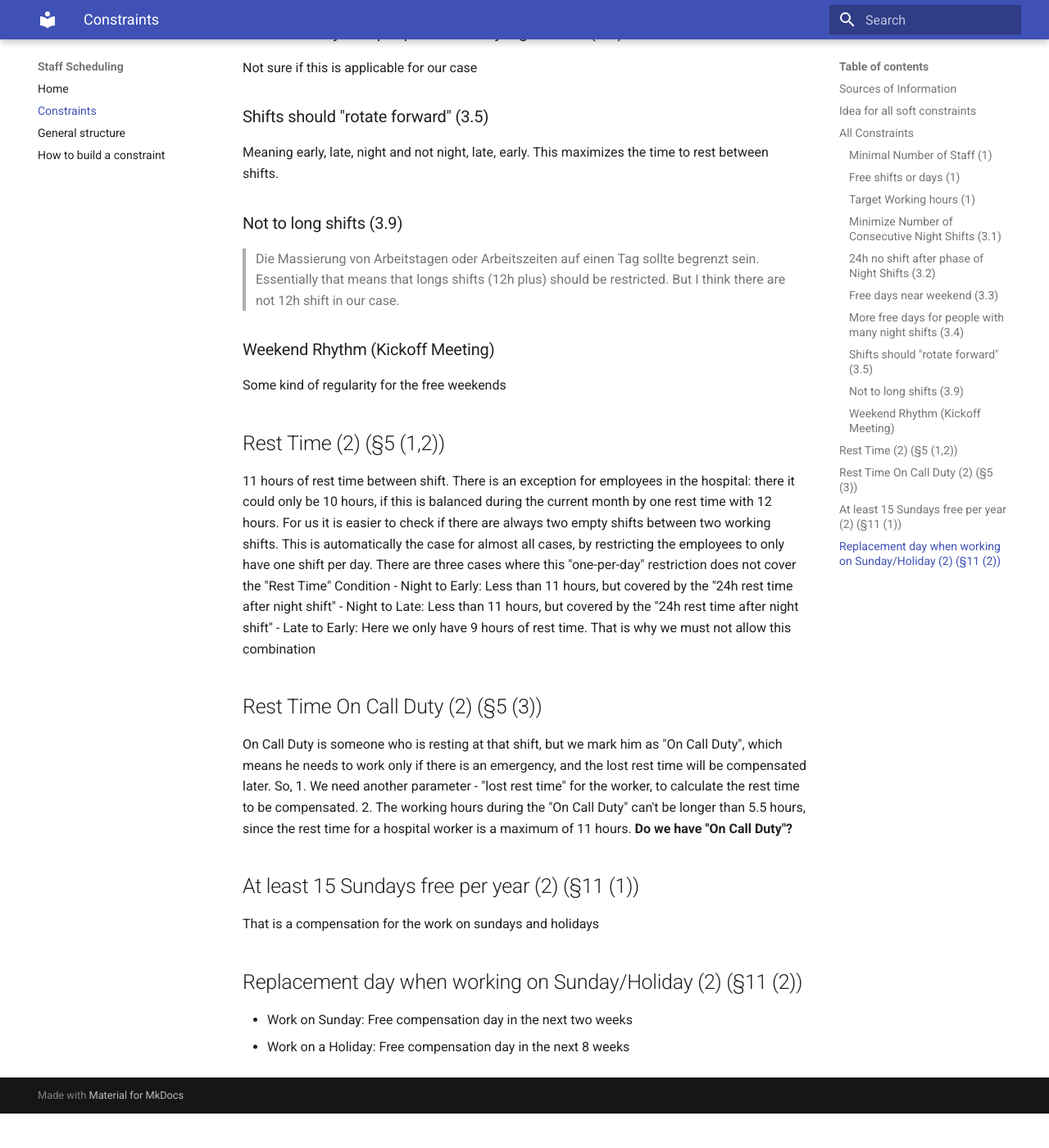
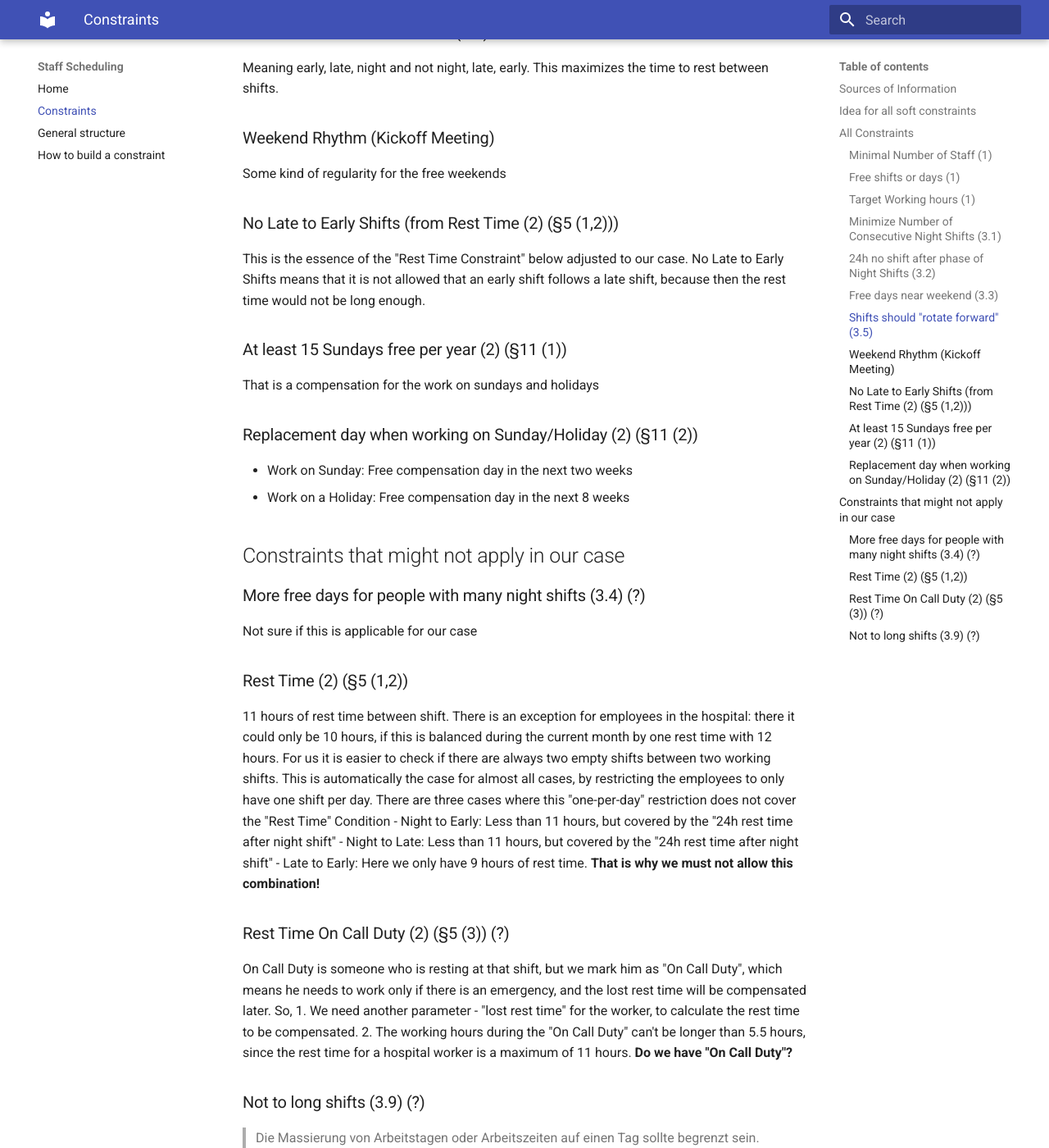
Before and after one commit to CombiRWTH/StaffScheduling, an MkDocs documentation site: the page built from docs/Constraints.md, in a window 1280 px wide and 1400 px high, scrolled down 2062 px. Shown: the whole window at 82% size. Built offline with MkDocs 1.6.1 and Material for MkDocs 9.7.7, drawn with Linux system fonts in a browser that asks for light colours; before the commit the page ends 3420 px from its top, so only the background shows below that; some of the changed text lies outside the part shown.

Commit message:
Changed order of constraints and added "no late to early"
I change the order of the constraints to list the "not interesting in our case" to the end of the list.
Additionally I added the constraint "No Late to Early Shifts" which essentially boils down "Rest Time" to the only aspect that is important in our case.

```diff
--- a/docs/Constraints.md
+++ b/docs/Constraints.md
@@ -57,35 +57,41 @@ Free days should come in pairs (two) and include at least one weekend day:
 - Saturday and Sunday
 - Sunday and Monday
 
-### More free days for people with many night shifts (3.4)
-Not sure if this is applicable for our case
-
 ### Shifts should "rotate forward" (3.5)
 Meaning early, late, night and not night, late, early. This maximizes the time to rest between shifts.
-
-### Not to long shifts (3.9)
-> Die Massierung von Arbeitstagen oder Arbeitszeiten auf einen Tag sollte begrenzt sein.
-Essentially that means that longs shifts (12h plus) should be restricted. But I think there are not 12h shift in our case.
 
 ### Weekend Rhythm (Kickoff Meeting)
 Some kind of regularity for the free weekends
 
-## Rest Time (2) (§5 (1,2))
+### No Late to Early Shifts (from Rest Time (2) (§5 (1,2)))
+This is the essence of the "Rest Time Constraint" below adjusted to our case.
+No Late to Early Shifts means that it is not allowed that an early shift follows a late shift, because then the rest time would not be long enough.
+
+### At least 15 Sundays free per year (2) (§11 (1))
+That is a compensation for the work on sundays and holidays
+
+### Replacement day when working on Sunday/Holiday (2) (§11 (2))
+- Work on Sunday: Free compensation day in the next two weeks
+- Work on a Holiday: Free compensation day in the next 8 weeks
+
+## Constraints that might not apply in our case
+
+### More free days for people with many night shifts (3.4) (?)
+Not sure if this is applicable for our case
+
+### Rest Time (2) (§5 (1,2))
 11 hours of rest time between shift. There is an exception for employees in the hospital: there it could only be 10 hours, if this is balanced during the current month by one rest time with 12 hours.
 For us it is easier to check if there are always two empty shifts between two working shifts. This is automatically the case for almost all cases, by restricting the employees to only have one shift per day. There are three cases where this "one-per-day" restriction does not cover the "Rest Time" Condition
 - Night to Early: Less than 11 hours, but covered by the "24h rest time after night shift"
 - Night to Late: Less than 11 hours, but covered by the "24h rest time after night shift"
-- Late to Early: Here we only have 9 hours of rest time. That is why we must not allow this combination
+- Late to Early: Here we only have 9 hours of rest time. **That is why we must not allow this combination!**
 
-## Rest Time On Call Duty (2) (§5 (3))
+### Rest Time On Call Duty (2) (§5 (3)) (?)
 On Call Duty is someone who is resting at that shift, but we mark him as "On Call Duty", which means he needs to work only if there is an emergency, and the lost rest time will be compensated later. So,
 1. We need another parameter - "lost rest time" for the worker, to calculate the rest time to be compensated.
 2. The working hours during the "On Call Duty" can't be longer than 5.5 hours, since the rest time for a hospital worker is a maximum of 11 hours.
 **Do we have "On Call Duty"?**
 
-## At least 15 Sundays free per year (2) (§11 (1))
-That is a compensation for the work on sundays and holidays
-
-## Replacement day when working on Sunday/Holiday (2) (§11 (2))
-- Work on Sunday: Free compensation day in the next two weeks
-- Work on a Holiday: Free compensation day in the next 8 weeks
+### Not to long shifts (3.9) (?)
+> Die Massierung von Arbeitstagen oder Arbeitszeiten auf einen Tag sollte begrenzt sein.
+Essentially that means that longs shifts (12h plus) should be restricted. But I think there are not 12h shift in our case.
```
